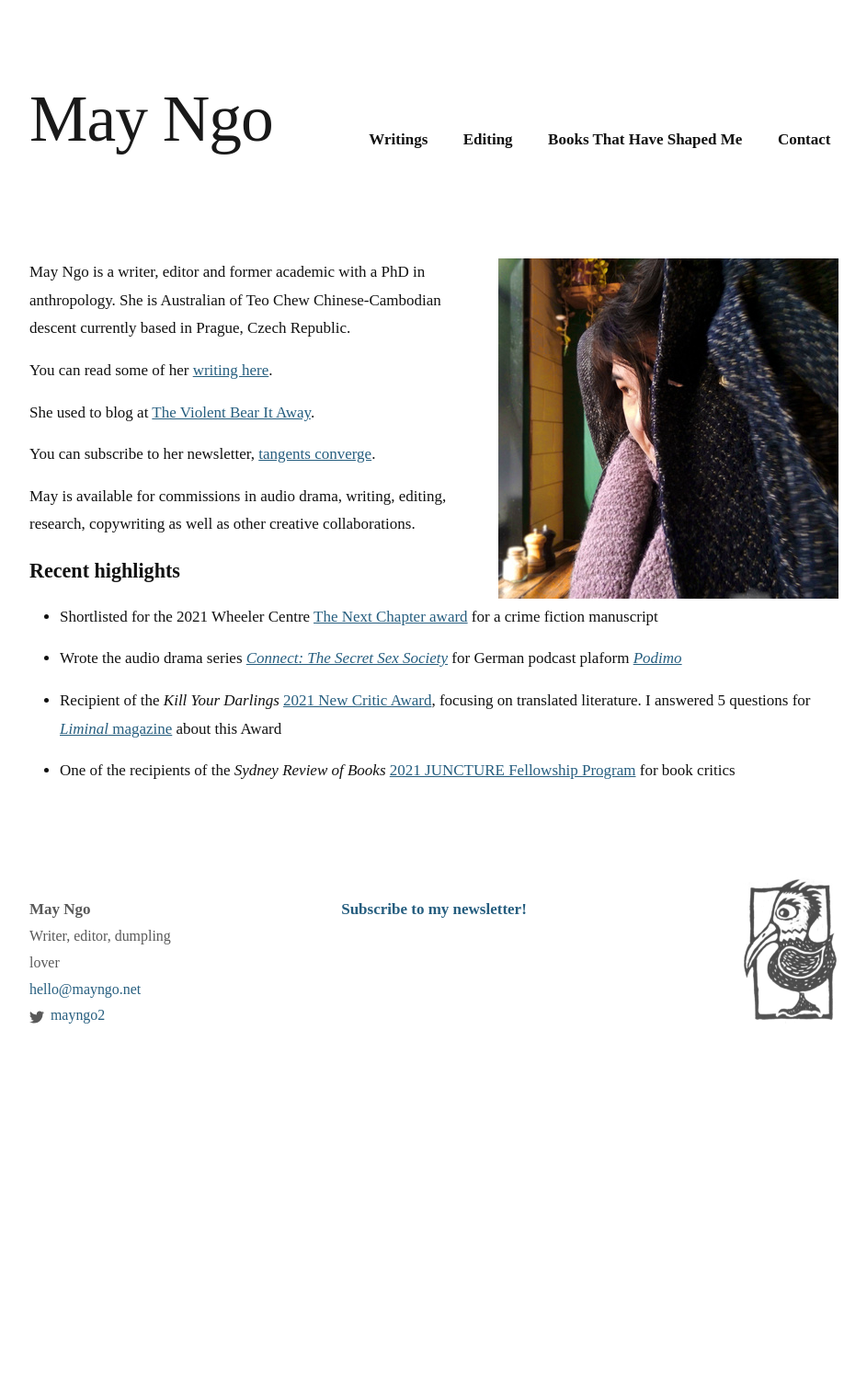
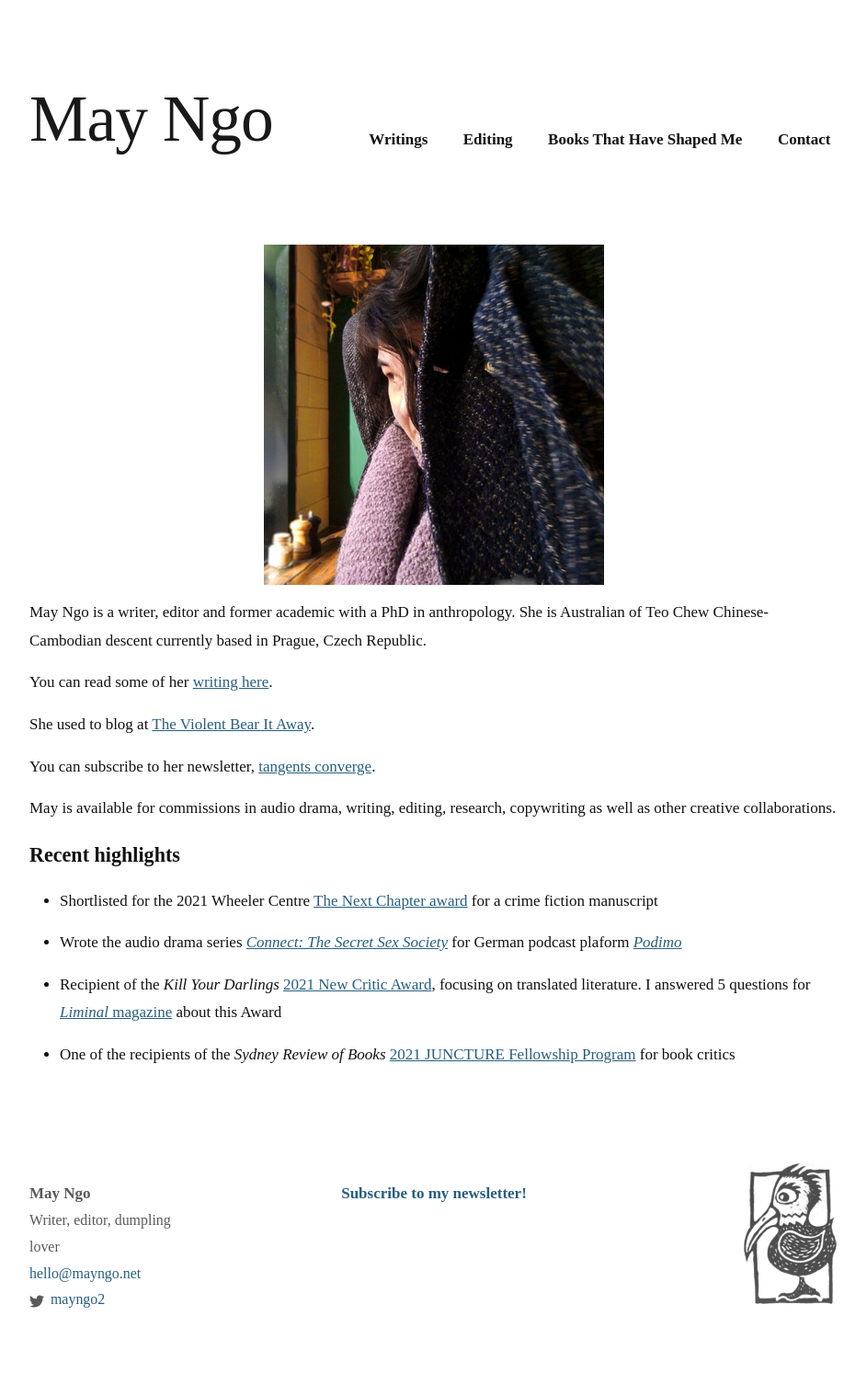
Before and after one commit to mayngo-net/mayngo-net.github.io, a Jekyll site: the page built from index.markdown, in a window 1280 px wide. Shown: the whole page at 92% size, without its empty margins (168-1111 px from the left). Built offline with Jekyll 4.4.1, drawn with Linux system fonts in a browser that asks for light colours; some web fonts are replaced; before the commit the page ends 1209 px from its top, so only the background shows below that; grey boxes are pictures that could not be loaded.

Commit message:
Update _layout.scss

```diff
--- a/_sass/minima/_layout.scss
+++ b/_sass/minima/_layout.scss
@@ -238,11 +238,9 @@
     word-wrap: break-word;
   }
   img {
-    float:right;
-    padding-left:2rem;
+    display: block;
+    margin: auto;
     @include media-query($on-palm){
-      float:none;
-      padding:0;
     }
   }
 }
```
